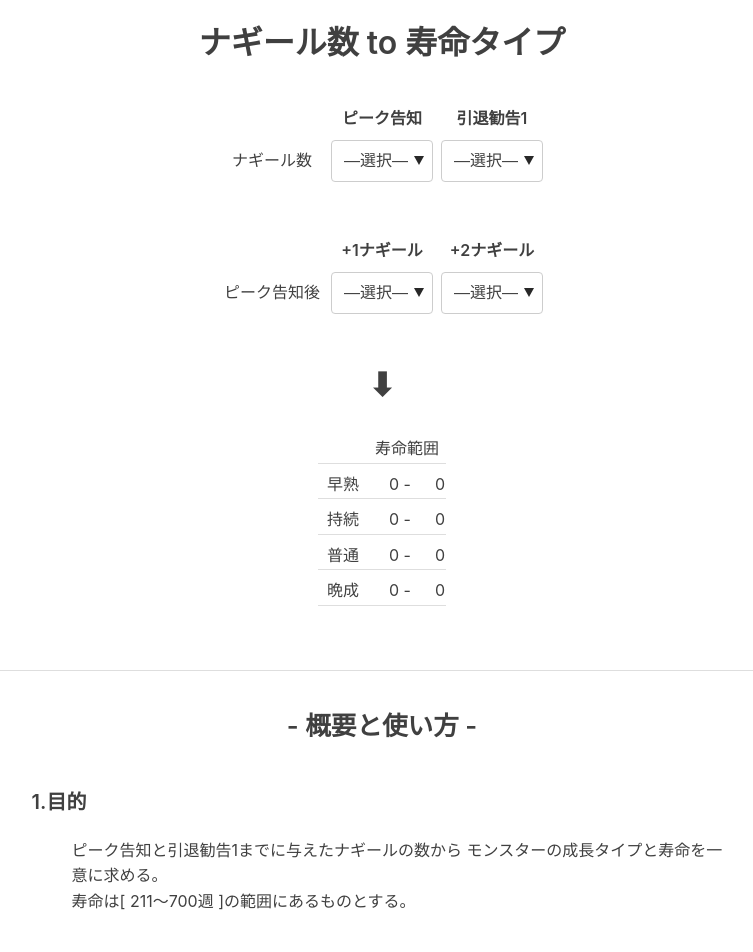
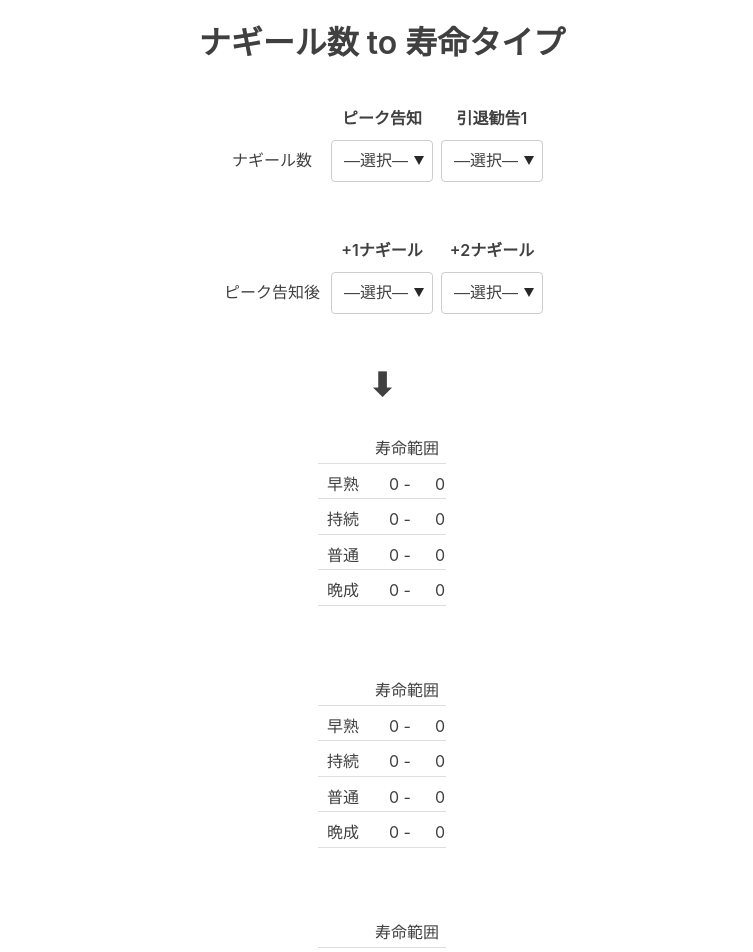
Before and after one commit to Jonnifer-R/MF2_Nagir_to_LifeTIme, a React (Create React App) app in the folder nagir-life/: page / in a window 1280 px wide. Shown: the top 952 px of the page, without its empty margins (258-1011 px from the left). Built offline with nearby package versions, Linux system fonts and the light colour scheme.

Commit message:
rangeRetire have any life-type.
unified range of rangePeak's type.

```diff
--- a/nagir-life/src/Output.js
+++ b/nagir-life/src/Output.js
@@ -87,14 +87,23 @@ const calcPeakEachType = (type,nagir) => {
 }
 
 const calcRetire = (nagir) => {
+  let bottomRange, topRange
+
   if(nagir===0){
-    return {bottomRange: 0, topRange: 0};
+    bottomRange = 0
+    topRange = 0
+
+  }else{
+    bottomRange = nagir*21+1
+    topRange = nagir*21+49
   }
 
-  const bottomRange = nagir*21+1
-  const topRange = nagir*21+49
-
-  return {bottomRange, topRange}
+  return ({
+    a: {bottomRange, topRange},
+    b: {bottomRange, topRange},
+    c: {bottomRange, topRange},
+    d: {bottomRange, topRange},
+  })
 }
 
 const calcPeakAfterPhase = (peak, peakAnd1, peakAnd2) => {
@@ -197,20 +206,6 @@ const calcRange = (rangeA, rangeB) => {
   return {bottomRange, topRange}
 }
 
-const TableList = (props) => {
-  const name = props.name
-  const type = props.type !== 0 ?  props.type : {bottomRange: 0, topRange: 0}
-
-  return (
-    <tr>
-      <td>{name}</td>
-      <td className="life">{type.bottomRange}</td>
-      <td>-</td>
-      <td className="life">{type.topRange}</td>
-    </tr>
-  )
-}
-
 const calcYoungTypeAndJudge = (range,rangePeakAnd,phase) => {
   const resultRange = range
 
@@ -286,6 +281,19 @@ const calcYoungTypeAndJudge = (range,rangePeakAnd,phase) => {
   return resultRange
 }
 
+const TableList = (props) => {
+  const name = props.name
+  const type = props.type !== 0 ?  props.type : {bottomRange: 0, topRange: 0}
+
+  return (
+    <tr>
+      <td>{name}</td>
+      <td className="life">{type.bottomRange}</td>
+      <td>-</td>
+      <td className="life">{type.topRange}</td>
+    </tr>
+  )
+}
 const EstimateLife = (props) => {
   const type = {
     a: {bottomRange: props.range.a.bottomRange, topRange: props.range.a.topRange},
@@ -323,16 +331,21 @@ class Output extends Component {
 
     let range = {
       //a.早熟 b.持続 c.普通 d.晩成
-      a: calcRange(rangePeak.a, rangeRetire),
-      b: calcRange(rangePeak.b, rangeRetire),
-      c: calcRange(rangePeak.c, rangeRetire),
-      d: calcRange(rangePeak.d, rangeRetire),
+      a: calcRange(rangePeak.a, rangeRetire.a),
+      b: calcRange(rangePeak.b, rangeRetire.b),
+      c: calcRange(rangePeak.c, rangeRetire.c),
+      d: calcRange(rangePeak.d, rangeRetire.d),
     }
 
     range = calcYoungTypeAndJudge(range,rangePeakAnd,phase)
 
     return (
-      <EstimateLife range={range}/>
+      <div>
+      <EstimateLife range={range} />
+      <p />
+      <EstimateLife className="inline-block" range={rangePeak} />
+      <EstimateLife className="inline-block" range={rangeRetire} />
+      </div>
     )
   }
 }
```
